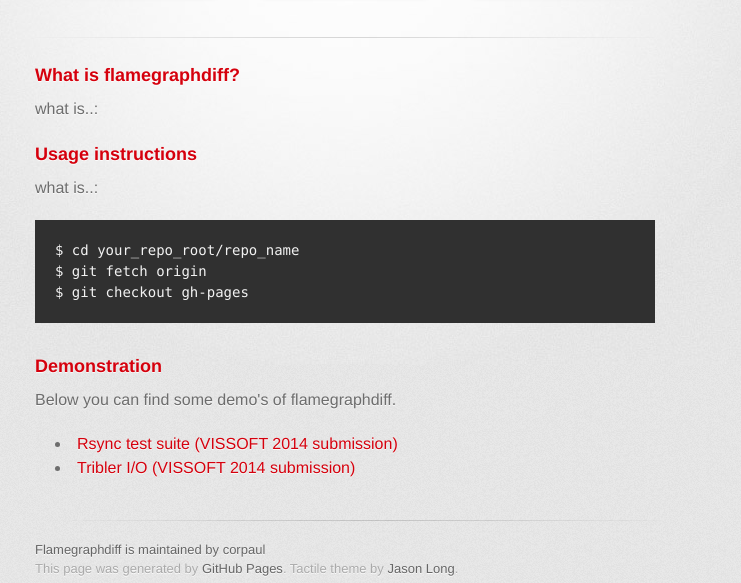
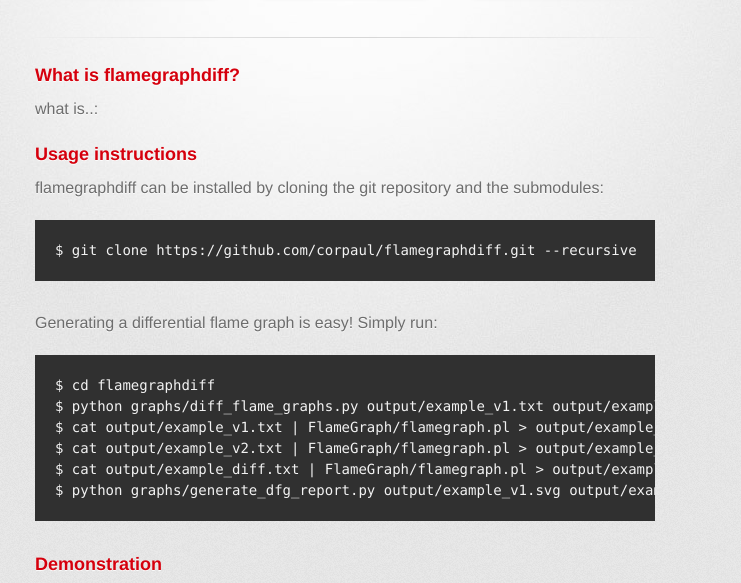
Before and after one commit to corpaul/flamegraphdiff, a plain HTML site: page index.html in a window 1280 px wide. Shown: the part 209-792 px from the top of the page, without its empty margins (295-1036 px from the left). Drawn offline with Linux system fonts and the light colour scheme; a web font is replaced by a local one.

Commit message:
added usage instructions

```diff
--- a/index.html
+++ b/index.html
@@ -39,11 +39,19 @@
 <h3>
 <a name="how" class="anchor" href="#how"><span class="octicon octicon-link"></span></a>Usage instructions</h3>
 
-<p>what is..:</p>
+<p>flamegraphdiff can be installed by cloning the git repository and the submodules:</p>
 
-<pre><code>$ cd your_repo_root/repo_name
-$ git fetch origin
-$ git checkout gh-pages
+<pre><code>$ git clone https://github.com/corpaul/flamegraphdiff.git --recursive
+</code></pre>
+
+<p>Generating a differential flame graph is easy! Simply run:</p>
+
+<pre><code>$ cd flamegraphdiff
+$ python graphs/diff_flame_graphs.py output/example_v1.txt output/example_v2.txt output/example_diff.txt
+$ cat output/example_v1.txt | FlameGraph/flamegraph.pl > output/example_v1.svg
+$ cat output/example_v2.txt | FlameGraph/flamegraph.pl > output/example_v2.svg
+$ cat output/example_diff.txt | FlameGraph/flamegraph.pl > output/example_diff.svg
+$ python graphs/generate_dfg_report.py output/example_v1.svg output/example_v2.svg output/example_diff.svg
 </code></pre>
 
 <h3>
```
